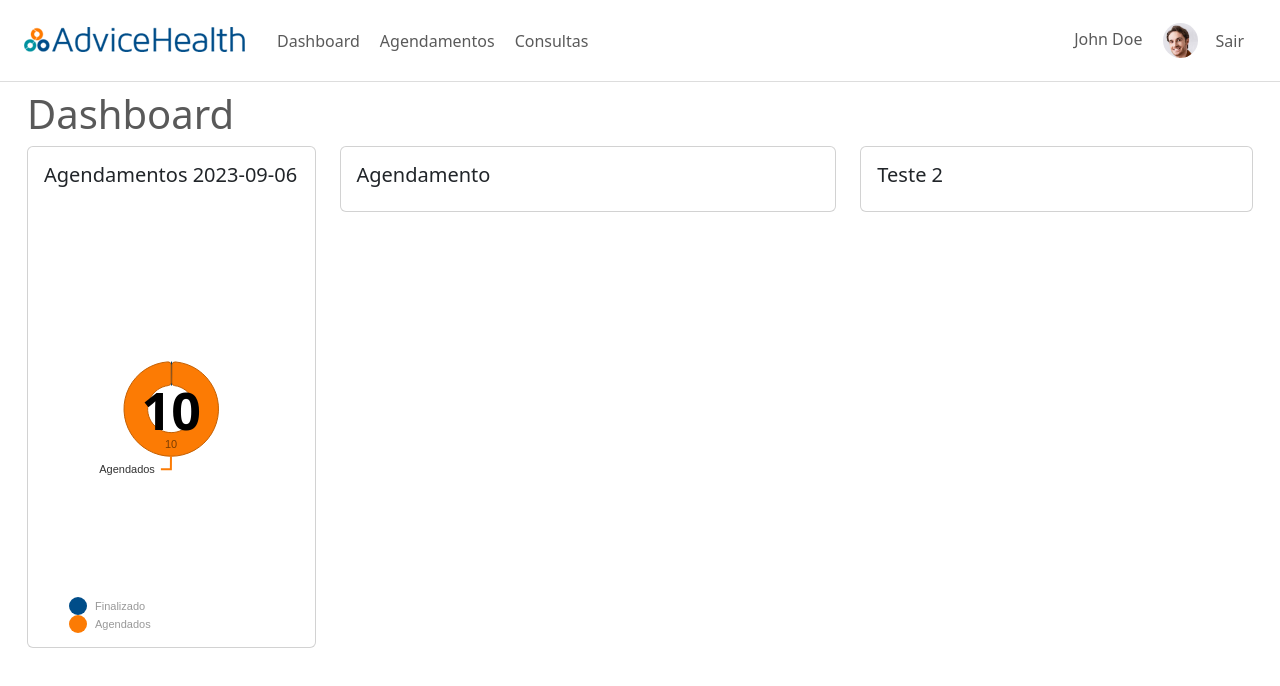
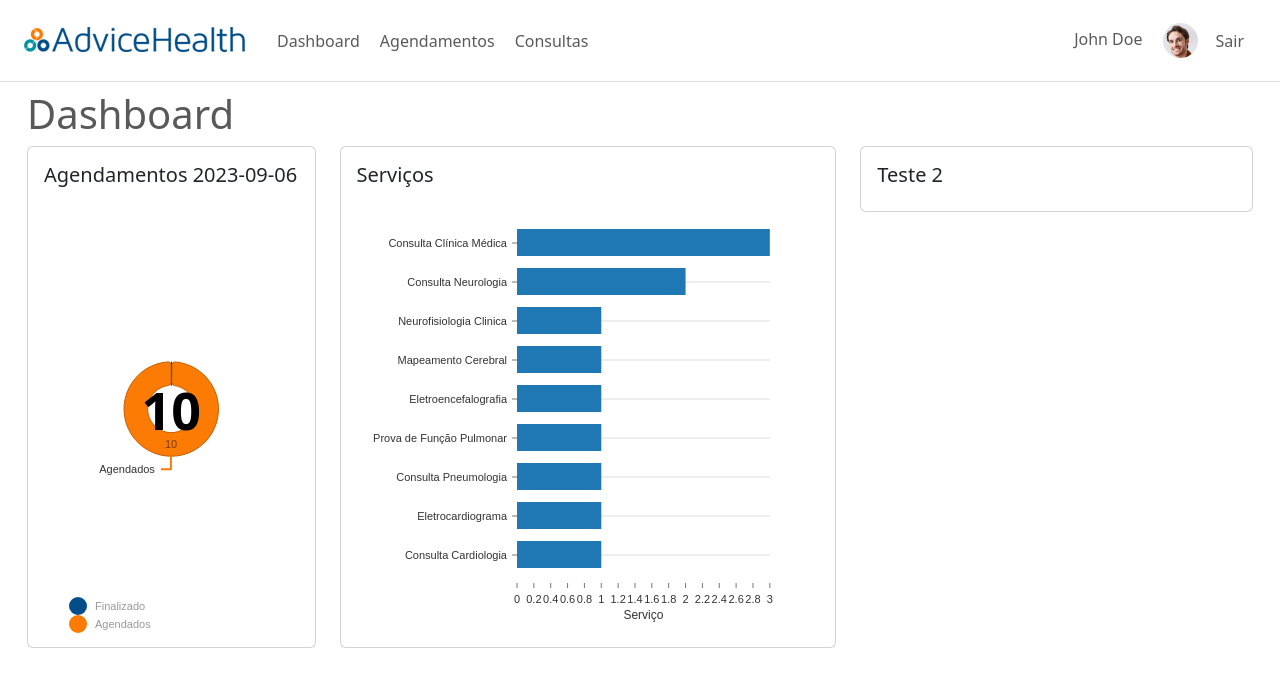
Before and after one commit to dhyoko/advice-health-demo, a React (Create React App) app: page / in a window 1280 px wide. Shown: the top 686 px of the page. Built offline with nearby package versions, Linux system fonts and the light colour scheme.

Commit message:
Add Bar chart for services

```diff
--- /dev/null
+++ b/src/components/barChart/index.js
@@ -0,0 +1,49 @@
+import React from "react";
+import { ResponsiveBar } from "@nivo/bar";
+
+const defaultAxisSetting = {
+  tickSize: 5,
+  tickPadding: 5,
+  tickRotation: 0,
+  legendPosition: "middle",
+};
+
+const BarChart = (props) => {
+  const {
+    data,
+    keys,
+    axisLeftLabel,
+    axisBottomLabel,
+    horizontal = false,
+    customTooltip,
+  } = props;
+
+  return (
+    <ResponsiveBar
+      data={data}
+      keys={keys}
+      indexBy="id"
+      valueScale={{ type: "linear" }}
+      indexScale={{ type: "band", round: true }}
+      layout={horizontal ? "horizontal" : "vertical"}
+      margin={{ top: 20, right: 50, bottom: 80, left: 160 }}
+      axisBottom={{
+        legend: axisBottomLabel,
+        legendOffset: 32,
+        ...defaultAxisSetting,
+      }}
+      axisLeft={{
+        legend: axisLeftLabel,
+        legendOffset: -40,
+        ...defaultAxisSetting,
+      }}
+      labelTextColor={{ theme: "background" }}
+      padding={0.3}
+      groupMode="stacked"
+      tooltip={customTooltip}
+      colors={{ scheme: "category10" }}
+    />
+  );
+};
+
+export default BarChart;
--- a/src/components/index.js
+++ b/src/components/index.js
@@ -2,5 +2,6 @@ import Header from "../components/header";
 import Layout from "./layout";
 import InfoCard from "./infoCard";
 import PieChart from "./pieChart";
+import BarChart from "./barChart";
 
-export { Header, Layout, InfoCard, PieChart };
+export { Header, Layout, InfoCard, PieChart, BarChart };
--- a/src/pages/dashboard/components/appointmentsPieChart.js
+++ b/src/pages/dashboard/components/appointmentsPieChart.js
@@ -1,16 +1,12 @@
 import React from "react";
 import { PieChart } from "../../../components";
-import { isSameDay, parseISO } from "date-fns";
-import { get, filter } from "lodash";
-import { mapAppointmentsData } from "../utils";
+import { get } from "lodash";
+import { mapAppointmentsData, filterAppointmentsByDay } from "../utils";
 
 const AppointmentPieChart = (props) => {
   const appointments = get(props, "appointments", []);
   const now = new Date();
-
-  const filteredAppointments = filter(appointments, (appointment) =>
-    isSameDay(parseISO(get(appointment, "appointmentDate")), now)
-  );
+  const filteredAppointments = filterAppointmentsByDay(appointments, now);
 
   return (
     <PieChart
--- /dev/null
+++ b/src/pages/dashboard/components/servicesBarChart.js
@@ -0,0 +1,36 @@
+import React from "react";
+import { get } from "lodash";
+import { BarChart } from "../../../components";
+import { filterAppointmentsByDay, mapAppointmentsByServices } from "../utils";
+import { TooltipWrapper } from "./style";
+
+const customTooltip = (props) => {
+  const id = get(props, "indexValue");
+  const value = get(props, "value");
+
+  return (
+    <TooltipWrapper>
+      <strong>{`${id}: ${value}`}</strong>
+    </TooltipWrapper>
+  );
+};
+
+const ServicesBarChart = (props) => {
+  const appointments = get(props, "appointments", []);
+  const now = new Date();
+
+  const filteredAppointments = filterAppointmentsByDay(appointments, now);
+
+  return (
+    <BarChart
+      data={mapAppointmentsByServices(filteredAppointments)}
+      keys={["value"]}
+      aaxisLeftLabel="Número de consultas"
+      axisBottomLabel="Serviço"
+      horizontal
+      customTooltip={customTooltip}
+    />
+  );
+};
+
+export default ServicesBarChart;
--- /dev/null
+++ b/src/pages/dashboard/components/style.js
@@ -0,0 +1,8 @@
+import styled from "styled-components";
+import { COLORS } from "../../../utils/consts";
+
+export const TooltipWrapper = styled.div`
+  padding: 12px;
+  color: ${COLORS.SOFT_BLACK};
+  background: ${COLORS.WHITE};
+`;
--- a/src/pages/dashboard/index.js
+++ b/src/pages/dashboard/index.js
@@ -4,7 +4,8 @@ import { formatISO } from "date-fns";
 import { Layout, InfoCard } from "../../components";
 import appointmentsMock from "../../mocks/appointment";
 import AppointmentPieChart from "./components/appointmentsPieChart";
-import { AppointmentCardWrapper } from "./style";
+import ServicesBarChart from "./components/servicesBarChart";
+import { CardWrapper } from "./style";
 
 const Dashboard = () => {
   const now = formatISO(new Date(), { representation: "date" });
@@ -22,11 +23,11 @@ const Dashboard = () => {
             order: 2,
           }}
         >
-          <AppointmentCardWrapper>
+          <CardWrapper>
             <InfoCard title={`Agendamentos ${now}`}>
               <AppointmentPieChart appointments={appointmentsMock} />
             </InfoCard>
-          </AppointmentCardWrapper>
+          </CardWrapper>
         </Col>
         <Col
           lg={{
@@ -38,7 +39,11 @@ const Dashboard = () => {
             order: 3,
           }}
         >
-          <InfoCard title="Agendamento"></InfoCard>
+          <CardWrapper>
+            <InfoCard title="Serviços">
+              <ServicesBarChart appointments={appointmentsMock} />
+            </InfoCard>
+          </CardWrapper>
         </Col>
         <Col
           lg={{
--- a/src/pages/dashboard/style.js
+++ b/src/pages/dashboard/style.js
@@ -1,6 +1,6 @@
 import styled from "styled-components";
 
-export const AppointmentCardWrapper = styled.div`
+export const CardWrapper = styled.div`
   .card-body {
     height: 500px;
   }
--- a/src/pages/dashboard/utils.js
+++ b/src/pages/dashboard/utils.js
@@ -1,4 +1,5 @@
-import { get, filter } from "lodash";
+import { get, filter, map, flatMap, groupBy } from "lodash";
+import { isSameDay, parseISO } from "date-fns";
 import { COLORS } from "../../utils/consts";
 
 export const mapAppointmentsData = (appointments) => {
@@ -21,3 +22,23 @@ export const mapAppointmentsData = (appointments) => {
     },
   ];
 };
+
+export const filterAppointmentsByDay = (appointments, day) => {
+  return filter(appointments, (appointment) =>
+    isSameDay(parseISO(get(appointment, "appointmentDate")), day)
+  );
+};
+
+export const mapAppointmentsByServices = (appointments) => {
+  const requestedServices = flatMap(
+    map(appointments, (appointment) => get(appointment, "requestedServices"))
+  );
+  const groupServicesById = groupBy(requestedServices, "id");
+
+  return map(groupServicesById, (services) => {
+    return {
+      id: get(services, "[0].name"),
+      value: get(services, "length"),
+    };
+  }).sort((a, b) => a.value - b.value);
+};
```
